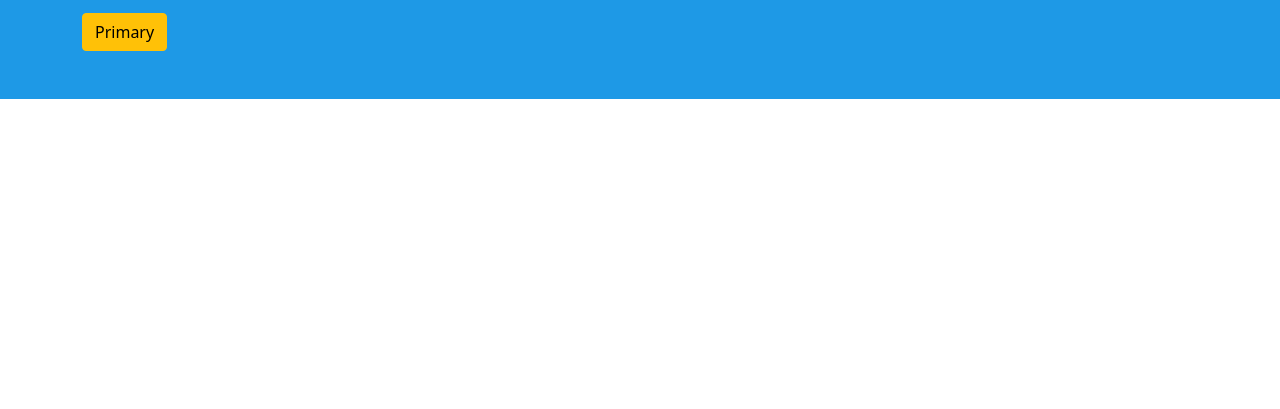
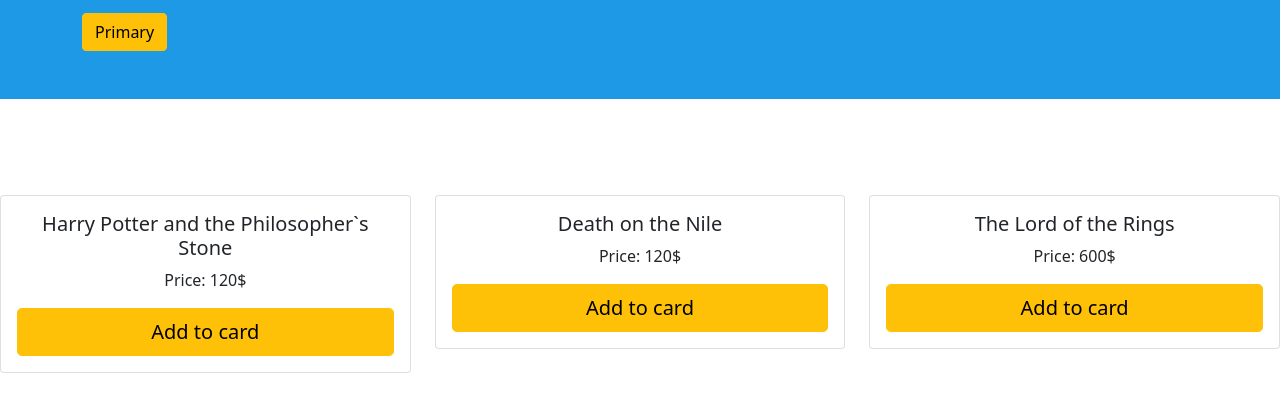
Before and after one commit to miwanoff/bootstrap-project-2024, a plain HTML site: page index.html in a window 1280 px wide. Shown: the part 187-596 px from the top of the page. Drawn offline with nearby package versions, Linux system fonts and the light colour scheme.

Commit message:
Add cards

```diff
--- a/index.html
+++ b/index.html
@@ -4,7 +4,11 @@
     <meta charset="UTF-8" />
     <meta name="viewport" content="width=device-width, initial-scale=1.0" />
     <title>Dog Shelter</title>
-    <link rel="shortcut icon" href="./images/rocket-solid.svg" type="image/x-icon">
+    <link
+      rel="shortcut icon"
+      href="./images/rocket-solid.svg"
+      type="image/x-icon"
+    />
     <link
       href="https://cdn.jsdelivr.net/npm/bootstrap@5.0.2/dist/css/bootstrap.min.css"
       rel="stylesheet"
@@ -12,7 +16,7 @@
       crossorigin="anonymous"
     />
     <link href="./fontawesome/css/all.css" rel="stylesheet" />
-    <link rel="stylesheet" href="style.css">
+    <link rel="stylesheet" href="style.css" />
   </head>
   <body>
     <nav class="navbar navbar-expand-sm bg-dark navbar-dark">
@@ -50,5 +54,37 @@
         <button type="button" class="btn btn-warning">Primary</button>
       </div>
     </div>
+
+    <div id="wrapper" class="row my-5">
+      <div class="col-sm-4 col-12">
+        <div class="item_box card text-center my-5 p-3">
+          <h5 class="item_title">Harry Potter and the Philosopher`s Stone</h5>
+
+          <p>Price: <span class="item_price">120</span>$</p>
+          <button class="add_item btn btn-lg btn-warning" data-id="1">
+            Add to card
+          </button>
+        </div>
+      </div>
+      <div class="col-sm-4 col-12">
+        <div class="item_box card text-center my-5 p-3">
+          <h5 class="item_title">Death on the Nile</h5>
+          <p>Price: <span class="item_price">120</span>$</p>
+          <button class="add_item btn btn-lg btn-warning" data-id="5">
+            Add to card
+          </button>
+        </div>
+      </div>
+
+      <div class="col-sm-4 col-12">
+        <div class="item_box card text-center my-5 p-3">
+          <h5 class="item_title">The Lord of the Rings</h5>
+          <p>Price: <span class="item_price">600</span>$</p>
+          <button class="add_item btn btn-lg btn-warning" data-id="3">
+            Add to card
+          </button>
+        </div>
+      </div>
+    </div>
   </body>
 </html>
```
